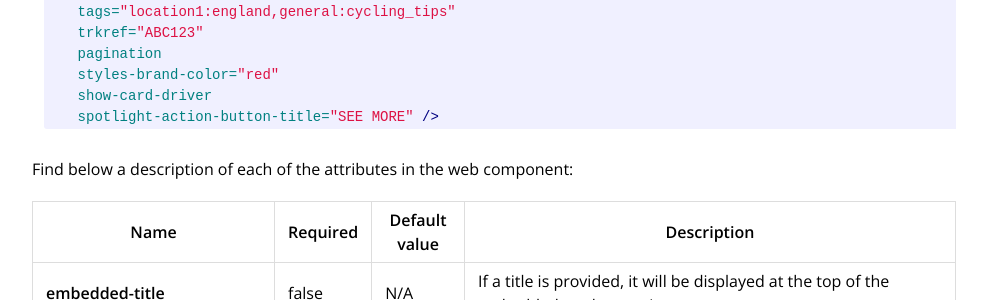
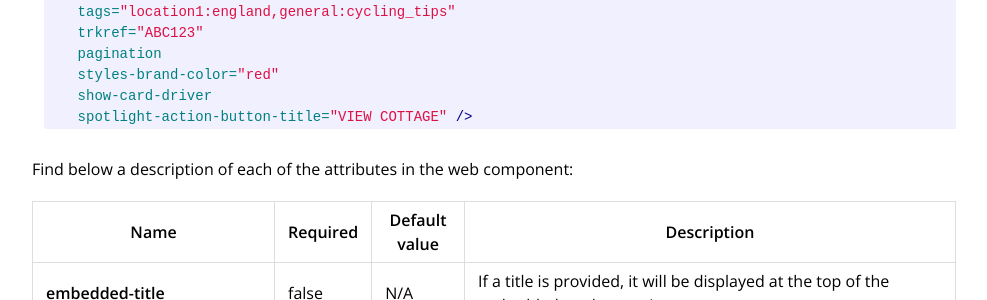
Before and after one commit to reevoo/reevoo.github.io, a Jekyll site: the page built from docs/experiences/experiences-getting-started.markdown, in a window 1280 px wide and 900 px high, scrolled down 4559 px. Shown: the part 151-451 px from the top of the window, without its empty margins (274-1261 px from the left). Built offline with Jekyll 4.4.1, drawn with Linux system fonts in a browser that asks for light colours.

Commit message:
Update experiences-getting-started.markdown
Small change in experiences documentation to update one the example value of parameter  spotlight-action-button-title

````diff
--- a/docs/experiences/experiences-getting-started.markdown
+++ b/docs/experiences/experiences-getting-started.markdown
@@ -152,7 +152,7 @@ To include experiences embedded in your page, make sure the page has been setup
     pagination
     styles-brand-color="red"
     show-card-driver
-    spotlight-action-button-title="SEE MORE" />
+    spotlight-action-button-title="VIEW COTTAGE" />
 ```
 
 Find below a description of each of the attributes in the web component:
````
